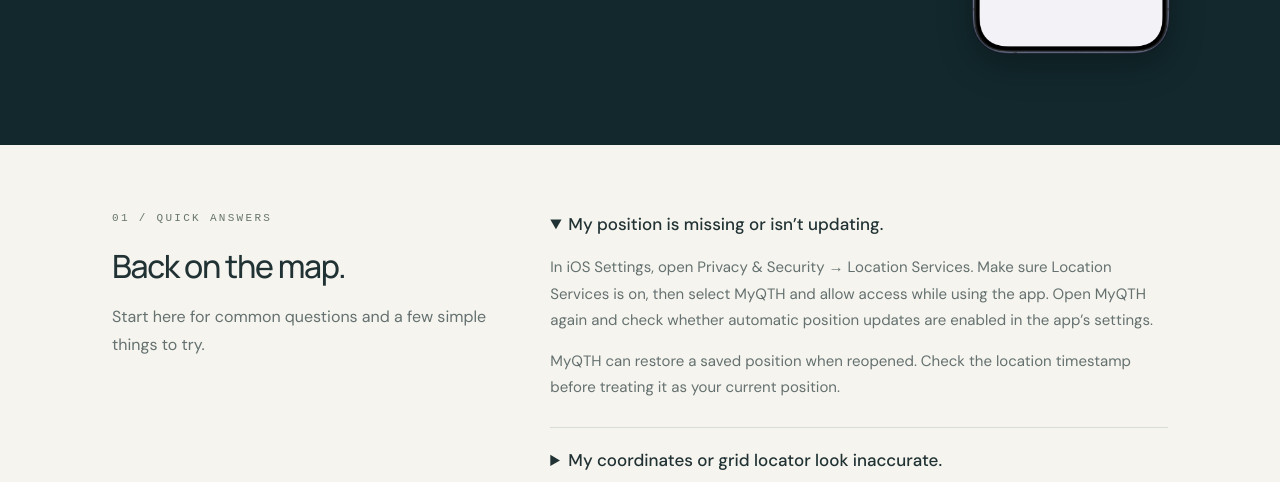
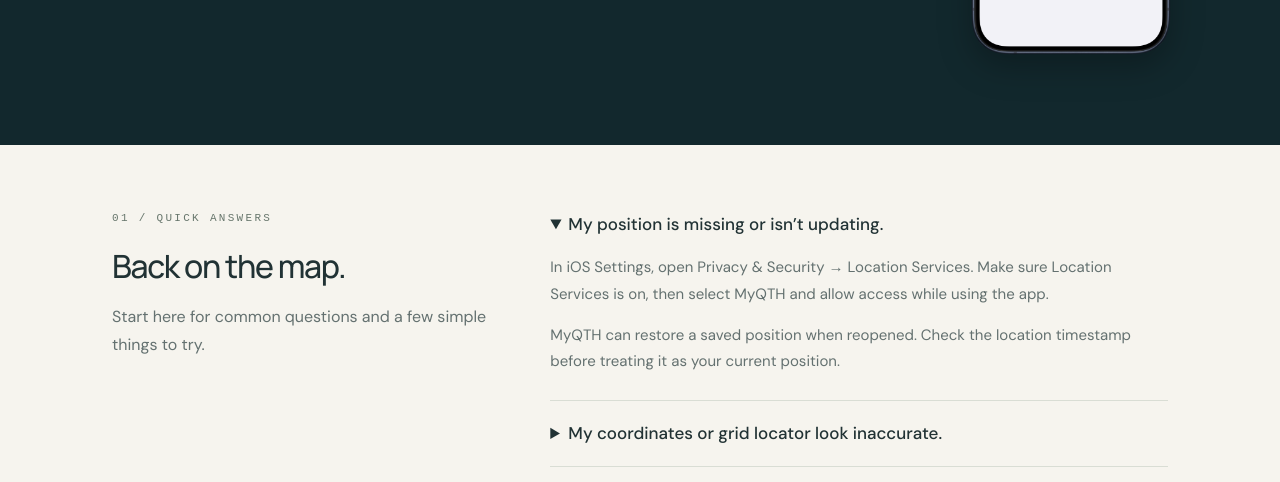
Before and after one commit to foxrunlabs/myqth, a plain HTML site: page docs/index.html in a window 1280 px wide. Shown: the part 566-1048 px from the top of the page. Drawn offline with Linux system fonts and the light colour scheme.

Commit message:
Updated support page to remove language of automatic updates.

```diff
--- a/docs/index.html
+++ b/docs/index.html
@@ -46,8 +46,7 @@
                 <details open>
                     <summary>My position is missing or isn’t updating.</summary>
                     <p>In iOS Settings, open Privacy &amp; Security → Location Services. Make sure Location Services is
-                        on, then select MyQTH and allow access while using the app. Open MyQTH again and check whether
-                        automatic position updates are enabled in the app’s settings.</p>
+                        on, then select MyQTH and allow access while using the app.</p>
                     <p>MyQTH can restore a saved position when reopened. Check the location timestamp before treating it
                         as your current position.</p>
                 </details>
```
